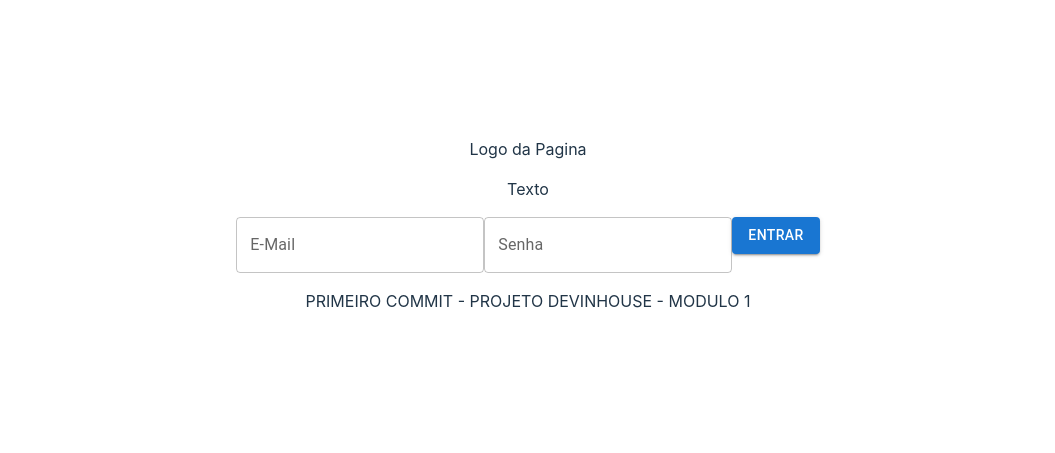
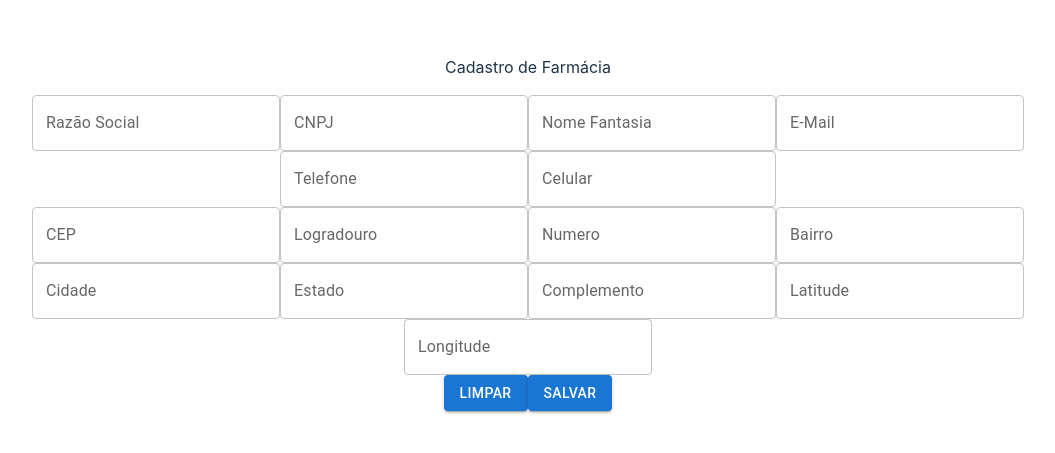
Before and after one commit to Dedecow/projetosSenai, a React (Vite) app: page / in a window 1280 px wide. Shown: the part 175-628 px from the top of the page, without its empty margins (112-1167 px from the left). Built offline with nearby package versions, Linux system fonts and the light colour scheme.

Commit message:
cadastro-de-farmacia

```diff
--- a/src/App.jsx
+++ b/src/App.jsx
@@ -1,12 +1,16 @@
 import './App.css'
+import { Header } from './components/Header'
+import { CadastroFarmaciaPage } from './pages/cadastroDeFarmacias'
 import { LoginPage } from './pages/login'
 
 function App() {
 
   return (
     <>
+      {/* <Header/>
       <LoginPage/>
-      <p> PRIMEIRO COMMIT - PROJETO DEVINHOUSE - MODULO 1 </p>
+      <p> PRIMEIRO COMMIT - PROJETO DEVINHOUSE - MODULO 1 </p> */}
+      <CadastroFarmaciaPage/>
     </>
   )
 }
--- /dev/null
+++ b/src/components/CadastroDeFarmacia/index.jsx
@@ -0,0 +1,40 @@
+import { Button, TextField } from "@mui/material";
+
+function CadastroDeFarmacia (){
+
+    return (
+        <>
+
+        <p> Cadastro de Farmácia </p>
+
+        <div>
+        <TextField label="Razão Social" variant="outlined" />
+        <TextField label="CNPJ" variant="outlined" />
+        <TextField label="Nome Fantasia" variant="outlined" />
+        <TextField label="E-Mail" variant="outlined" />
+        <TextField label="Telefone" variant="outlined" />
+        <TextField label="Celular" variant="outlined" />
+        </div>
+        <div>
+        <TextField label="CEP" variant="outlined" />
+        <TextField label="Logradouro" variant="outlined" />
+        <TextField label="Numero" variant="outlined" />
+        <TextField label="Bairro" variant="outlined" />
+        <TextField label="Cidade" variant="outlined" />
+        <TextField label="Estado" variant="outlined" />
+        <TextField label="Complemento" variant="outlined" />
+        <TextField label="Latitude" variant="outlined" />
+        <TextField label="Longitude" variant="outlined" />
+        </div>
+        <div>
+        <Button variant="contained"> LIMPAR </Button>
+        <Button variant="contained"> SALVAR </Button>
+        </div>
+
+        </>
+
+
+    )
+};
+
+export { CadastroDeFarmacia};
--- /dev/null
+++ b/src/components/Header/index.jsx
@@ -0,0 +1,42 @@
+
+
+function Header (){
+    const Cabecalho = (
+        <header>
+          <nav class="navbar navbar-expand-lg primary-bg-color py-4 px-2 border border-dark border-4" id="navbar">
+            <div>
+                <a href="index.html" class="navbar-brand">Devinhouse Pharma</a>
+            </div>
+
+             <div>
+                <button class="navbar-toggler"
+                type="button"
+                data-bs-toggle="collapse"
+                data-bs-target="#bottom-navbar"
+                aria-controls="bottom-navbar"
+                aria-expanded="false"
+                aria-label="Toggle navigation">
+                    <i class="bi bi-list"></i>
+                </button>
+            </div>
+            <div class="collapse navbar-collapse" id="bottom-navbar">
+                <ul class="navbar-nav mb-2 mb-lg-0">
+                    <li class="nav-item">
+                        <a href="index.html" class="nav-link">Todos os Remédios</a>
+                    </li>
+                    <li class="nav-item">
+                        <a href="#" class="nav-link">Sobre Nós</a>
+                    </li>
+                    <li class="nav-item">
+                        <a href="contato.html" class="nav-link">Fale conosco</a>
+                    </li>
+                </ul>
+            </div>
+        </nav>
+    </header>
+    )
+    return(
+        <p> Componente Header </p>
+    )
+}
+export { Header };
--- a/src/components/Login/index.jsx
+++ b/src/components/Login/index.jsx
@@ -1,4 +1,6 @@
 import { Button, TextField } from "@mui/material";
+
+
 
 function Login (){
 
@@ -6,6 +8,7 @@ function Login (){
         <>
         <p> Logo da Pagina </p>
         <p> Texto </p>
+
         <TextField label="E-Mail" variant="outlined" />
         <TextField label="Senha" variant="outlined" />
         <Button variant="contained"> ENTRAR </Button>
--- a/src/pages/cadastroDeFarmacias/index.jsx
+++ b/src/pages/cadastroDeFarmacias/index.jsx
@@ -0,0 +1,15 @@
+import { CadastroDeFarmacia } from "../../components/CadastroDeFarmacia";
+
+
+function CadastroFarmaciaPage (){
+
+    return(
+        <>
+
+        <CadastroDeFarmacia/>
+
+        </>
+
+    )
+}
+export { CadastroFarmaciaPage };
```
